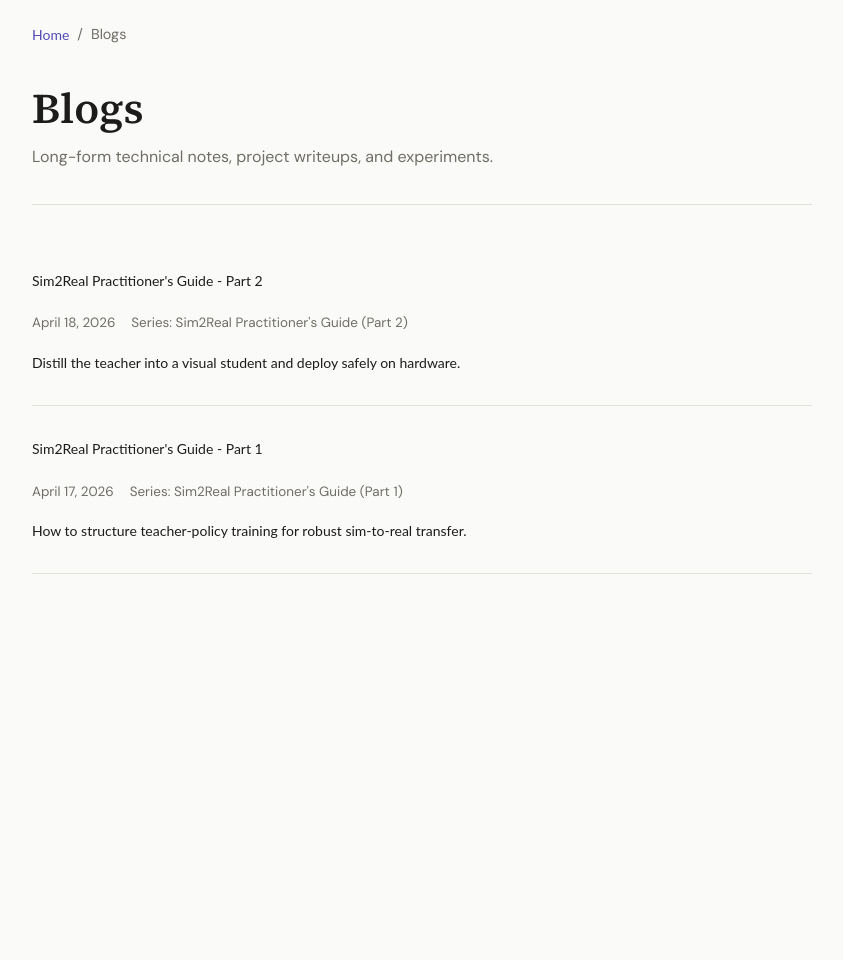
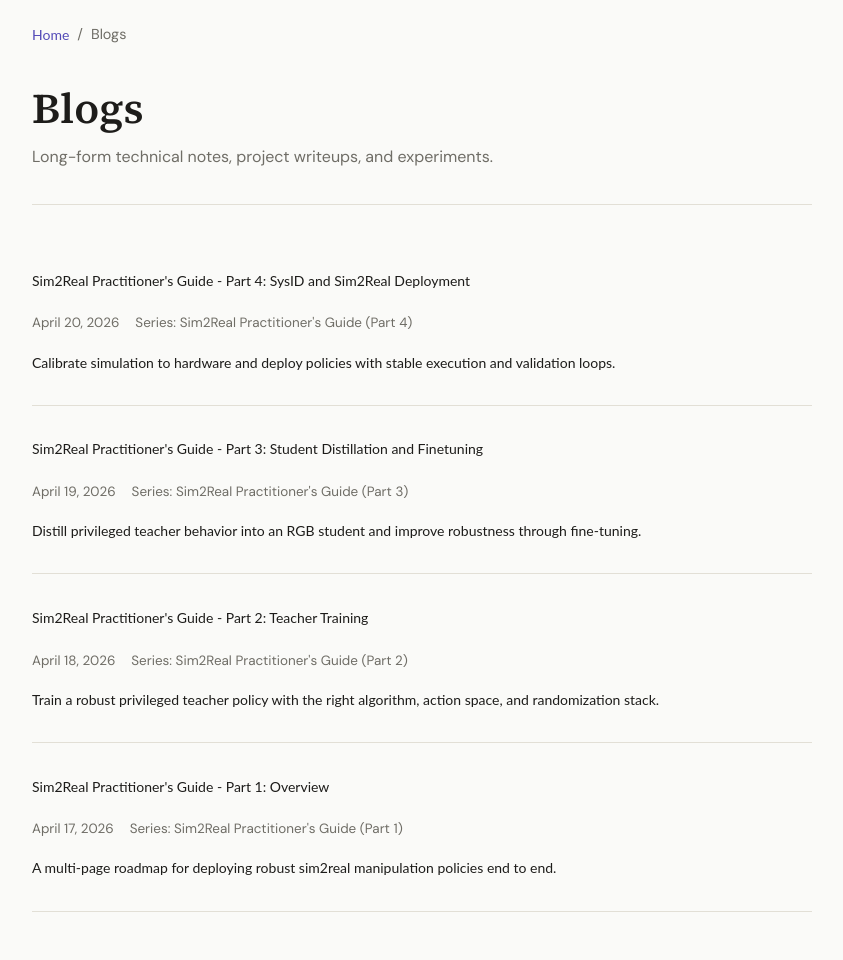
Before and after one commit to adityadutt09/adityadutt09.github.io, a Jekyll site: the page built from blogs/index.html, in a window 1280 px wide. Shown: the whole page, without its empty margins (218-1061 px from the left). Built offline with Jekyll 4.4.1, drawn with Linux system fonts in a browser that asks for light colours; a file with an impossible date is left out; before the commit the page ends 900 px from its top, so only the background shows below that; part of the change alters nothing that is shown.

Commit message:
updating sim2real blog

````diff
--- a/_blogs/sim2real-practitioners-guide-part-1.md
+++ b/_blogs/sim2real-practitioners-guide-part-1.md
@@ -1,81 +1,118 @@
 ---
-title: "Sim2Real Practitioner's Guide - Part 1"
+title: "Sim2Real Practitioner's Guide - Part 1: Overview"
 date: 2026-04-17 12:00:00 +00:00
 author: "Aditya Dutt"
 series: "Sim2Real Practitioner's Guide"
 part: 1
-summary: "How to structure teacher-policy training for robust sim-to-real transfer."
-subtitle: "Part 1 focuses on teacher policy training and robust action-space design."
-reading_time: "10 min read"
+summary: "A multi-page roadmap for deploying robust sim2real manipulation policies end to end."
+subtitle: "This chapter frames the full pipeline and links to each implementation-focused sub-page."
+reading_time: "8 min read"
 tags:
   - robotics
   - reinforcement-learning
   - sim2real
 toc:
-  - id: setup
-    title: Setup and assumptions
-  - id: teacher
-    title: Teacher policy objective
-  - id: implementation
-    title: Training loop and implementation
+  - id: why-this-guide
+    title: Why this guide
+  - id: pipeline-map
+    title: End-to-end pipeline map
+  - id: chapter-roadmap
+    title: Chapter roadmap
+  - id: implementation-assets
+    title: Code and demo assets
 ---
 
-<div id="setup"></div>
-## Setup and assumptions
+<div id="why-this-guide"></div>
+## Why this guide
 
-This starter post demonstrates the new blog stack: custom theme, chapter navigation, callouts, figures, inline math like $J(\\theta)$, display math, and code snippets.
+This guide turns a dense sim2real draft into a practical, implementation-first series for robotics policy deployment.
+The structure follows the path most teams actually execute:
+
+- train a privileged teacher in simulation,
+- distill and fine-tune a deployable student,
+- calibrate simulation with system identification,
+- and close the sim-to-real gap in hardware rollout.
+
+Each chapter includes implementation scaffolds, TODO placeholders for IsaacLab code, and media placeholders for videos of each stage.
+
+<div class="blog-callout note">
+  <p><strong>Scope.</strong> This series focuses on policy training and deployment for manipulation tasks using the teacher-student paradigm. We prioritize practical deployment decisions over exhaustive literature coverage.</p>
+</div>
+
+<div id="pipeline-map"></div>
+## End-to-end pipeline map
+
+```text
+Phase A: Teacher training in simulation
+  -> Privileged observations
+  -> RL algorithm choice
+  -> Action space + resets + randomization
+
+Phase B: Student distillation and finetuning
+  -> RGB + proprioception student
+  -> Distillation objective
+  -> Optional RL finetuning
+
+Phase C: SysID and sim2real deployment
+  -> URDF and actuator calibration
+  -> Visual alignment
+  -> Runtime action and safety checks
+```
+
+<div class="blog-callout note">
+  <p><strong>How to use this guide.</strong> Read chapter-by-chapter if you are building a new pipeline, or jump directly to the chapter that matches your current bottleneck.</p>
+</div>
+
+<div id="chapter-roadmap"></div>
+## Chapter roadmap
+
+### Part 2: Teacher training
+
+Build a robust privileged teacher policy with early algorithm selection, then refine with action-space design, reset strategy, exploration choices, and randomization.
+
+- Link: [Part 2 - Teacher Training](/blogs/sim2real-practitioners-guide-part-2/)
+- Focus: RL algorithm selection, training stability, and policy robustness in sim.
+
+### Part 3: Student distillation and finetuning
+
+Convert the teacher into an RGB student, choose model architecture, and optionally fine-tune for task-specific robustness.
+
+- Link: [Part 3 - Student Distillation and Finetuning](/blogs/sim2real-practitioners-guide-part-3/)
+- Focus: DAgger/BC setup, visual encoders, and post-distillation improvements.
+
+### Part 4: SysID and sim2real deployment
+
+Calibrate simulation to hardware and deploy safely with execution smoothing, validation, and runtime guardrails.
+
+- Link: [Part 4 - SysID and Sim2Real Deployment](/blogs/sim2real-practitioners-guide-part-4/)
+- Focus: system identification, transfer reliability, and deployment playbook.
+
+<div class="blog-callout success">
+  <p><strong>Recommended order.</strong> Start with Part 2 unless you already have a strong teacher. If a teacher is already available, jump to Part 3 and then Part 4.</p>
+</div>
+
+<div id="implementation-assets"></div>
+## Code and demo assets
+
+Below is the shared scaffold we will expand across Parts 2-4.
+
+```python
+# TODO(aditya): Shared experiment config scaffold for this series.
+# Replace with your IsaacLab experiment registry and task definitions.
+
+EXPERIMENTS = {
+    "teacher_training": "TODO: IsaacLab teacher config path",
+    "student_distillation": "TODO: IsaacLab student config path",
+    "sysid_and_deployment": "TODO: IsaacLab deployment config path",
+}
+```
+
+Demo index placeholder:
 
 <figure class="blog-figure">
-  <img src="/images/404.jpg" alt="Placeholder pipeline figure">
-  <figcaption><strong>Figure 1.</strong> Replace this placeholder with your own figures in `/images/`.</figcaption>
+  <video controls preload="metadata">
+    <source src="/videos/sim2real-overview-placeholder.mp4" type="video/mp4">
+    Your browser does not support the video tag.
+  </video>
+  <figcaption><strong>Overview demo placeholder.</strong> Replace with a montage clip covering teacher training, distillation, and real-world rollout.</figcaption>
 </figure>
-
-<div class="blog-callout note">
-  <p><strong>Tip.</strong> Keep each chapter scoped to one major idea and use `series` + `part` for continuity.</p>
-</div>
-
-<div id="teacher"></div>
-## Teacher policy objective
-
-Use a privileged teacher with asymmetric actor-critic:
-
-<div class="blog-equation">
-$$
-\\pi_\\theta(a \\mid \\tilde{o}), \\quad
-\\tilde{o} = o + \\epsilon, \\quad
-\\epsilon \\sim \\mathcal{N}(0, \\sigma^2 I)
-$$
-<span class="blog-equation-num">(1)</span>
-</div>
-
-The critic sees privileged state while the actor is intentionally noised.
-
-<div class="blog-callout success">
-  <p><strong>Recommendation.</strong> Start with moderate observation noise to reduce the sim-to-real information gap before distillation.</p>
-</div>
-
-<div id="implementation"></div>
-## Training loop and implementation
-
-```python
-for step in range(num_steps):
-    noisy_obs = add_noise(obs, sigma=0.1)
-    action = actor(noisy_obs)
-    next_obs, reward, done, info = env.step(action)
-    buffer.add(obs, action, reward, next_obs, done)
-
-update_actor_critic(buffer)
-```
-
-Embed a YouTube explanation or demo:
-
-<div class="blog-video-embed">
-  <iframe
-    src="https://www.youtube.com/embed/dQw4w9WgXcQ"
-    title="Demo video"
-    loading="lazy"
-    allow="accelerometer; autoplay; clipboard-write; encrypted-media; gyroscope; picture-in-picture; web-share"
-    referrerpolicy="strict-origin-when-cross-origin"
-    allowfullscreen>
-  </iframe>
-</div>
--- a/_blogs/sim2real-practitioners-guide-part-2.md
+++ b/_blogs/sim2real-practitioners-guide-part-2.md
@@ -1,62 +1,130 @@
 ---
-title: "Sim2Real Practitioner's Guide - Part 2"
+title: "Sim2Real Practitioner's Guide - Part 2: Teacher Training"
 date: 2026-04-18 12:00:00 +00:00
 author: "Aditya Dutt"
 series: "Sim2Real Practitioner's Guide"
 part: 2
-summary: "Distill the teacher into a visual student and deploy safely on hardware."
-subtitle: "Part 2 covers student distillation, deployment, and runtime safety checks."
-reading_time: "11 min read"
+summary: "Train a robust privileged teacher policy with the right algorithm, action space, and randomization stack."
+subtitle: "This chapter covers teacher objective design, early RL algorithm choice, and practical training heuristics."
+reading_time: "14 min read"
 tags:
   - robotics
-  - computer-vision
-  - deployment
+  - reinforcement-learning
+  - sim2real
 toc:
-  - id: distillation
-    title: Distillation target
-  - id: deployment
-    title: Deployment checklist
+  - id: teacher-setup
+    title: Teacher setup and objective
+  - id: algorithm-choice
+    title: RL algorithm choice (early decision)
+  - id: action-space
+    title: Action space design
+  - id: training-tricks
+    title: Resets, exploration, and randomization
+  - id: isaaclab-placeholder
+    title: IsaacLab implementation placeholder
 ---
 
-<div id="distillation"></div>
-## Distillation target
+<div id="teacher-setup"></div>
+## Teacher setup and objective
 
-Train a student policy from RGB + proprioception and regress to teacher actions:
+Teacher training starts with privileged observations and an asymmetric actor-critic setup.
+The actor receives noised observations to reduce over-reliance on perfect simulation state,
+while the critic uses richer state to stabilize value estimation.
 
+<div class="blog-equation">
 $$
-\\min_\\phi \\; \\mathbb{E}_{(x_t, a_t^*)}
-\\left[\\lVert \\pi_\\phi(x_t) - a_t^* \\rVert_2^2\\right]
+\pi_{\theta}(a \mid \tilde{o}), \quad
+\tilde{o} = o + \epsilon, \quad
+\epsilon \sim \mathcal{N}(0, \sigma^2 I)
 $$
+<span class="blog-equation-num">(1)</span>
+</div>
 
-For long-horizon manipulation, add recurrence to improve temporal consistency.
+This setup prepares the policy for the information gap that appears later during visual distillation.
+
+<div class="blog-callout note">
+  <p><strong>Why this matters.</strong> A teacher that is overly tuned to perfect state can become hard to distill and brittle under deployment noise.</p>
+</div>
+
+<div id="algorithm-choice"></div>
+## RL algorithm choice (early decision)
+
+Choose the RL algorithm before tuning other details. This decision controls data efficiency,
+stability, and the kind of policy behavior your teacher converges to.
+
+### PPO baseline
+
+PPO remains a reliable default for many manipulation tasks, especially when compute is abundant and
+you need predictable optimization behavior.
+
+### SAC and stability trade-offs
+
+SAC can be sample-efficient but may show instability in contact-rich settings if entropy and critic
+tuning are not carefully managed.
+
+### FlashSAC and improved off-policy training
+
+FlashSAC-style improvements can make off-policy approaches more practical for sim2real,
+particularly when you want to reuse replay data efficiently.
+
+<div class="blog-callout success">
+  <p><strong>Recommendation.</strong> Start with PPO for a dependable teacher baseline, then test SAC/FlashSAC only after you have stable reward design, reset logic, and action-space choices.</p>
+</div>
+
+<div id="action-space"></div>
+## Action space design
+
+Action space is a transfer-critical design choice. For many fixed-base manipulators:
+
+- use delta joint targets for robust and simple control,
+- use end-effector velocity/twist commands for precision-sensitive tasks,
+- keep gripper control discrete unless the hardware benefits from continuous force control.
+
+Action smoothing and rate limits are worth adding in simulation during teacher training because
+they reduce distribution shift in later deployment.
+
+<div id="training-tricks"></div>
+## Resets, exploration, and randomization
+
+After algorithm and action-space selection, focus on training robustness:
+
+- **Diverse resets (OmniReset-style):** improve coverage of recovery states and reduce brittle behavior.
+- **Exploration strategy:** keep enough stochasticity for long-horizon tasks with sparse success.
+- **Physics randomization:** randomize friction, mass, damping, latency, and sensor noise within plausible ranges.
+- **Compute scaling:** increase parallel environments to improve training throughput and sample diversity.
+- **PPO details:** tune rollout horizon, minibatches, clip range, value loss weighting, and entropy schedule.
+
+<div class="blog-callout">
+  <p><strong>Practical sequence.</strong> Stabilize reward and reset coverage first, then randomization ranges, and only then aggressive hyperparameter sweeps.</p>
+</div>
+
+<div id="isaaclab-placeholder"></div>
+## IsaacLab implementation placeholder
 
 ```python
-with torch.no_grad():
-    teacher_action = teacher(privileged_obs)
+# TODO(aditya): Teacher training scaffold in IsaacLab
+# Replace these placeholders with actual config classes and runner APIs.
 
-student_action = student(rgb_obs, proprio_obs, hidden_state)
-loss = F.mse_loss(student_action, teacher_action)
-loss.backward()
-optimizer.step()
+def build_teacher_env():
+    # TODO: create privileged observation manager
+    # TODO: add domain randomization manager
+    # TODO: configure reset events (OmniReset style)
+    pass
+
+
+def train_teacher():
+    algo = "PPO"  # TODO: compare against SAC / FlashSAC setup
+    env = build_teacher_env()
+    # TODO: instantiate policy + critic networks
+    # TODO: run rollout collection and updates
+    # TODO: checkpoint best teacher
+    return {"checkpoint": "TODO/path/to/teacher.ckpt", "algo": algo}
 ```
-
-<div id="deployment"></div>
-## Deployment checklist
-
-- Validate camera calibration and latency before first rollout.
-- Enforce action clipping and safe joint limits.
-- Log failures and replay them in simulation for targeted retraining.
-
-<div class="blog-callout">
-  <p><strong>Safety first.</strong> Sim success does not imply hardware safety; enforce runtime guards independently of policy confidence.</p>
-</div>
-
-Native video files are also supported:
 
 <figure class="blog-figure">
   <video controls preload="metadata">
-    <source src="/videos/sample-demo.mp4" type="video/mp4">
+    <source src="/videos/teacher-training-placeholder.mp4" type="video/mp4">
     Your browser does not support the video tag.
   </video>
-  <figcaption><strong>Figure 2.</strong> Put demo clips in `/videos/` and reference them with a relative URL.</figcaption>
+  <figcaption><strong>Teacher training demo placeholder.</strong> Replace with rollout and convergence clips comparing algorithm choices.</figcaption>
 </figure>
--- /dev/null
+++ b/_blogs/sim2real-practitioners-guide-part-3.md
@@ -0,0 +1,122 @@
+---
+title: "Sim2Real Practitioner's Guide - Part 3: Student Distillation and Finetuning"
+date: 2026-04-19 12:00:00 +00:00
+author: "Aditya Dutt"
+series: "Sim2Real Practitioner's Guide"
+part: 3
+summary: "Distill privileged teacher behavior into an RGB student and improve robustness through fine-tuning."
+subtitle: "This chapter covers DAgger/BC setup, visual encoder choices, and post-distillation reinforcement learning."
+reading_time: "13 min read"
+tags:
+  - robotics
+  - computer-vision
+  - sim2real
+toc:
+  - id: distillation-objective
+    title: Distillation objective
+  - id: data-collection
+    title: DAgger and behavior cloning
+  - id: architecture
+    title: Visual encoders and policy architecture
+  - id: finetuning
+    title: Post-distillation finetuning
+  - id: isaaclab-placeholder
+    title: IsaacLab implementation placeholder
+---
+
+<div id="distillation-objective"></div>
+## Distillation objective
+
+The student learns from RGB plus proprioception by imitating teacher actions on matched trajectories.
+A typical objective minimizes action prediction error while preserving temporal consistency.
+
+$$
+\min_{\phi} \; \mathbb{E}_{(x_t, a_t^*)}
+\left[\lVert \pi_{\phi}(x_t) - a_t^* \rVert_2^2 \right]
+$$
+
+Where:
+
+- $x_t$ includes image observations and robot state,
+- $a_t^*$ is the teacher target action,
+- and optional sequence models improve long-horizon stability.
+
+<div class="blog-callout note">
+  <p><strong>Failure mode to watch.</strong> Offline imitation on narrow trajectories can create compounding errors. Use online data aggregation to reduce drift.</p>
+</div>
+
+<div id="data-collection"></div>
+## DAgger and behavior cloning
+
+A practical recipe:
+
+1. collect teacher rollouts in diverse randomized simulation conditions,
+2. train the student with behavior cloning,
+3. run the student policy, query teacher labels on visited states (DAgger),
+4. retrain with the expanded dataset.
+
+This loop exposes the student to its own state distribution and improves recovery behavior.
+
+<div id="architecture"></div>
+## Visual encoders and policy architecture
+
+For manipulation tasks, architecture choices usually matter as much as loss choice:
+
+- **Encoder:** ResNet-style backbones are strong baselines; larger pretrained encoders can help when visual diversity is high.
+- **Temporal model:** LSTM/GRU improves action stability under partial observability and occlusion.
+- **Policy head:** keep output head simple and stable before adding auxiliary objectives.
+- **Visual randomization:** vary textures, lighting, camera perturbations, and distractors to reduce overfitting.
+
+<div class="blog-callout success">
+  <p><strong>Recommendation.</strong> Start with a small, reproducible student baseline and only scale encoder complexity after verifying data quality and label alignment.</p>
+</div>
+
+<div id="finetuning"></div>
+## Post-distillation finetuning
+
+After behavior cloning convergence, optional RL fine-tuning can improve task success and robustness.
+Typical gains come from:
+
+- better contact handling,
+- improved precision near terminal states,
+- and stronger recovery after perturbations.
+
+When fine-tuning, keep safety and smoothness constraints aligned with deployment.
+
+<div id="isaaclab-placeholder"></div>
+## IsaacLab implementation placeholder
+
+```python
+# TODO(aditya): Student distillation + finetuning scaffold in IsaacLab
+
+def collect_teacher_dataset(teacher_ckpt, env_cfg):
+    # TODO: rollout teacher in randomized sim
+    # TODO: save (rgb, proprio, teacher_action, done) tuples
+    return "TODO/path/to/dataset"
+
+
+def train_student_bc(dataset_path):
+    # TODO: build encoder + temporal module + action head
+    # TODO: behavior cloning training loop
+    return "TODO/path/to/student_bc.ckpt"
+
+
+def dagger_iteration(student_ckpt, teacher_ckpt):
+    # TODO: run student policy
+    # TODO: query teacher actions on visited states
+    # TODO: append to dataset and retrain
+    return "TODO/path/to/student_dagger.ckpt"
+
+
+def finetune_student_with_rl(student_ckpt):
+    # TODO: optional PPO/GRPO finetuning with safety constraints
+    return "TODO/path/to/student_finetuned.ckpt"
+```
+
+<figure class="blog-figure">
+  <video controls preload="metadata">
+    <source src="/videos/student-distillation-placeholder.mp4" type="video/mp4">
+    Your browser does not support the video tag.
+  </video>
+  <figcaption><strong>Student policy demo placeholder.</strong> Replace with side-by-side clips of teacher policy, distilled student, and post-finetuning behavior.</figcaption>
+</figure>
--- /dev/null
+++ b/_blogs/sim2real-practitioners-guide-part-4.md
@@ -0,0 +1,113 @@
+---
+title: "Sim2Real Practitioner's Guide - Part 4: SysID and Sim2Real Deployment"
+date: 2026-04-20 12:00:00 +00:00
+author: "Aditya Dutt"
+series: "Sim2Real Practitioner's Guide"
+part: 4
+summary: "Calibrate simulation to hardware and deploy policies with stable execution and validation loops."
+subtitle: "This chapter covers system identification, runtime controls, and deployment checklists for reliable transfer."
+reading_time: "12 min read"
+tags:
+  - robotics
+  - deployment
+  - sim2real
+toc:
+  - id: deployment-runtime
+    title: Deployment runtime controls
+  - id: sysid-stages
+    title: System identification stages
+  - id: validation
+    title: Validation and iteration loop
+  - id: isaaclab-placeholder
+    title: IsaacLab implementation placeholder
+---
+
+<div id="deployment-runtime"></div>
+## Deployment runtime controls
+
+Even with a strong student policy, deployment quality is often limited by runtime interfaces.
+Use conservative execution defaults:
+
+- smooth policy outputs before sending commands to hardware,
+- enforce action clipping and rate limits,
+- use explicit gripper command logic and state guards,
+- track latency and dropped-frame behavior in perception pipelines.
+
+<div class="blog-callout">
+  <p><strong>Safety principle.</strong> Treat policy confidence as advisory. Hard safety checks should be independent and always active during deployment.</p>
+</div>
+
+<div id="sysid-stages"></div>
+## System identification stages
+
+A practical SysID flow can be staged in three levels:
+
+### Stage 1: URDF and kinematic calibration
+
+Align link dimensions, inertial parameters, and coordinate frames so simulated geometry matches hardware.
+
+### Stage 2: Actuator and control dynamics
+
+Fit actuator behavior (latency, damping, gains, saturation) using replay traces from hardware trajectories.
+
+### Stage 3: Visual alignment
+
+Match camera intrinsics/extrinsics, image timing, and observation preprocessing between simulation and real setup.
+
+<div class="blog-callout success">
+  <p><strong>Recommendation.</strong> Iterate SysID in short loops with task-relevant trajectories rather than attempting one global calibration pass.</p>
+</div>
+
+<div id="validation"></div>
+## Validation and iteration loop
+
+Use a staged validation protocol before full deployment:
+
+1. dry-run kinematic checks with low-speed commands,
+2. evaluate short-horizon task slices,
+3. log failures and replay in simulation,
+4. adjust randomization and calibration ranges,
+5. redeploy and compare metrics.
+
+Keep a compact dashboard of:
+
+- success rate by task phase,
+- recovery rate after perturbation,
+- command smoothness and saturation frequency,
+- perception timing and dropped frame counts.
+
+<div id="isaaclab-placeholder"></div>
+## IsaacLab implementation placeholder
+
+```python
+# TODO(aditya): SysID + deployment scaffold in IsaacLab
+
+def calibrate_urdf_and_frames():
+    # TODO: load hardware measurements
+    # TODO: update robot model parameters
+    return {"urdf_status": "TODO"}
+
+
+def fit_actuator_dynamics(log_paths):
+    # TODO: identify actuator delay/gain/damping from hardware traces
+    return {"actuator_model": "TODO/path/to/model.json"}
+
+
+def align_visual_pipeline():
+    # TODO: camera intrinsics/extrinsics and preprocessing parity checks
+    return {"camera_alignment": "TODO"}
+
+
+def deploy_student_policy(student_ckpt):
+    # TODO: runtime action smoothing + clipping + safety guards
+    # TODO: telemetry logging for sim replay
+    return {"deployment_run_id": "TODO"}
+```
+
+<figure class="blog-figure">
+  <video controls preload="metadata">
+    <source src="/videos/sysid-deployment-placeholder.mp4" type="video/mp4">
+    Your browser does not support the video tag.
+  </video>
+  <figcaption><strong>Deployment demo placeholder.</strong> Replace with calibration clips, first hardware rollouts, and failure-recovery examples.</figcaption>
+</figure>
````
